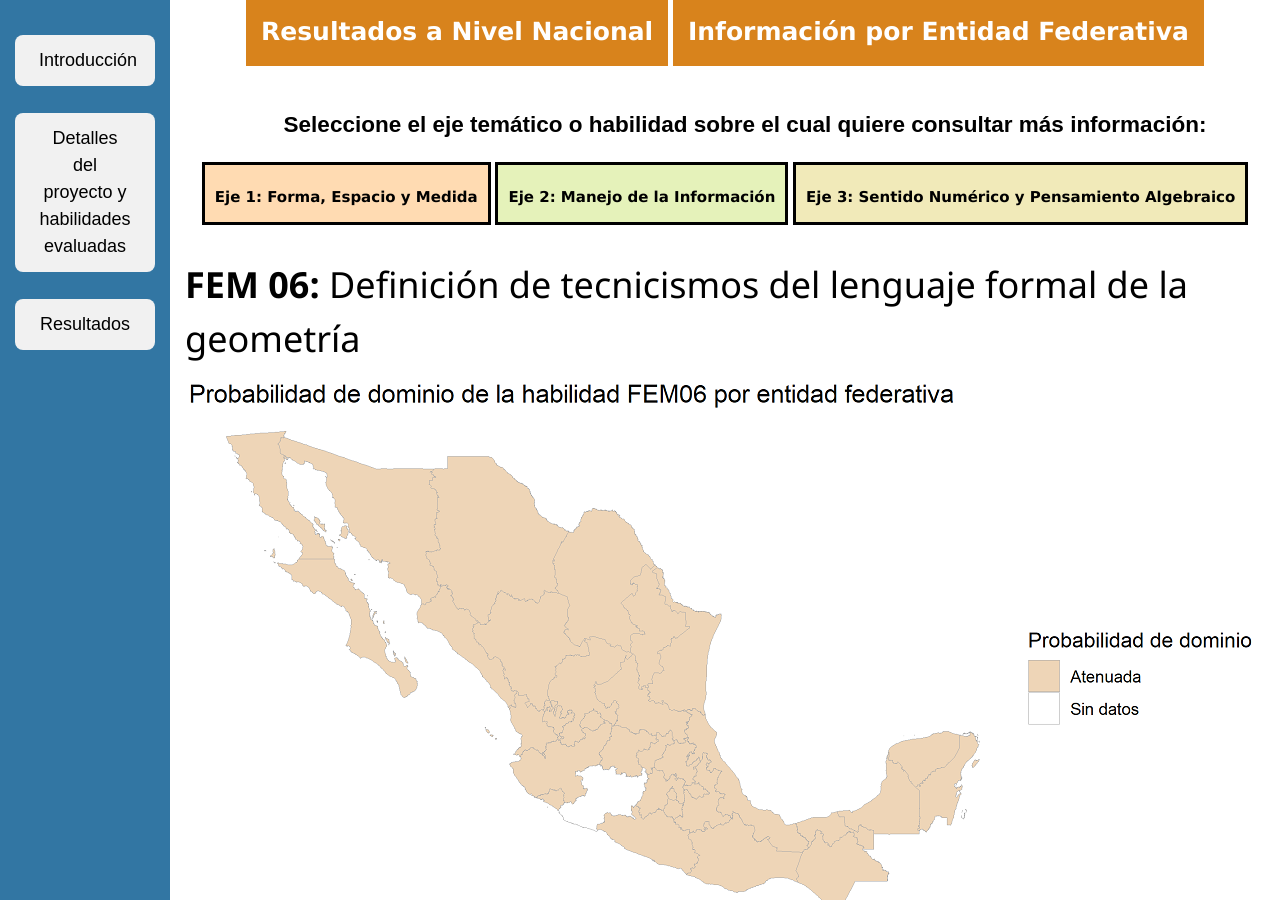
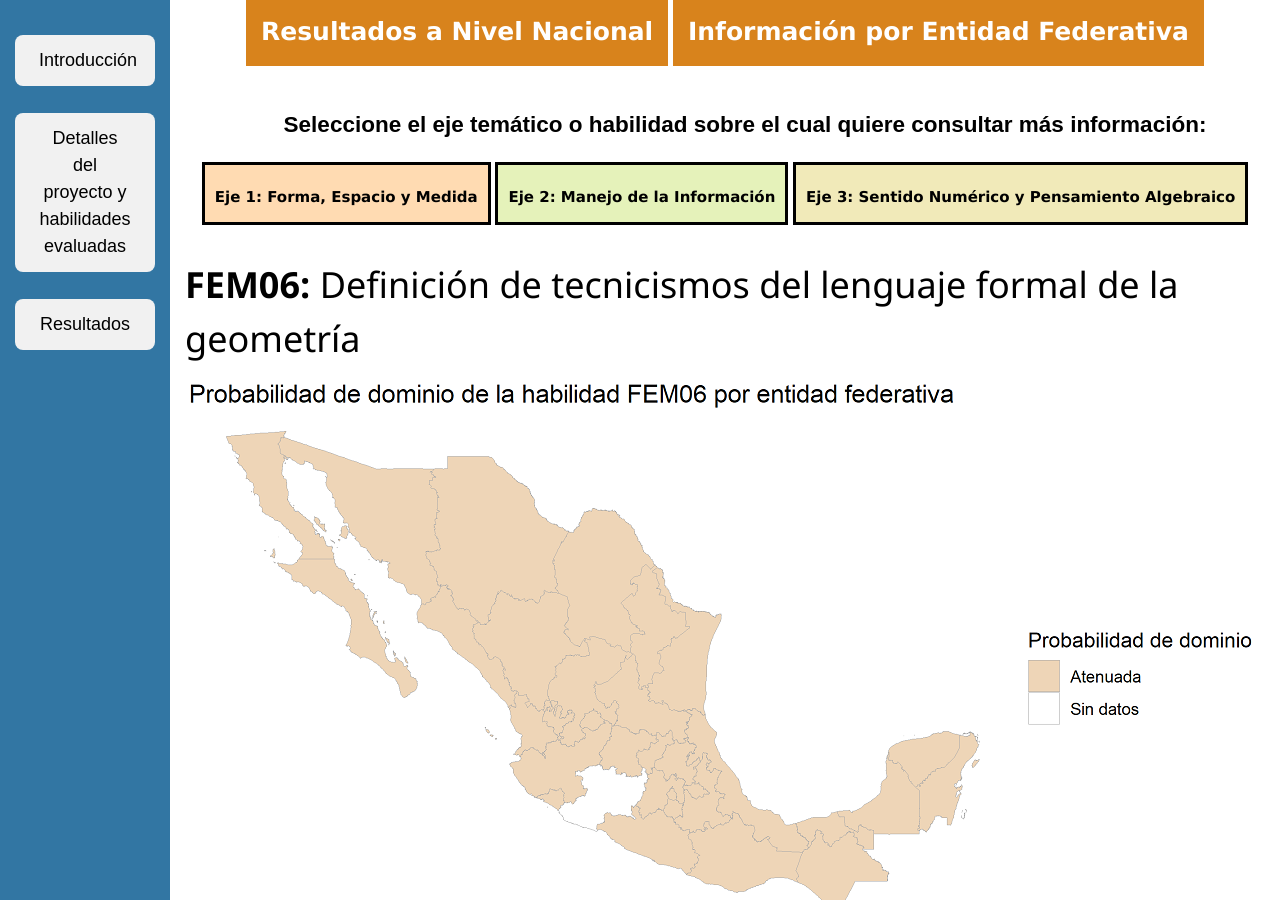
Before and after one commit to rimedie/rimedie.github.io, a Jekyll site: the page built from ProyVisuales/1_Infografia_Feb2019/Heatmaps/FEM06.html, in a window 1280 px wide and 900 px high, scrolled down 600 px. Built offline with Jekyll 4.4.1, drawn with Linux system fonts in a browser that asks for light colours.

Commit message:
Update FEM06.html

```diff
--- a/ProyVisuales/1_Infografia_Feb2019/Heatmaps/FEM06.html
+++ b/ProyVisuales/1_Infografia_Feb2019/Heatmaps/FEM06.html
@@ -4,7 +4,7 @@ title: FEM06
 ---
 <div class="blurb">
 
-	<h1><b>FEM 06:</b> Definición de tecnicismos del lenguaje formal de la geometría</h1>
+	<h1><b>FEM06:</b> Definición de tecnicismos del lenguaje formal de la geometría</h1>
 	<center>
 	<img class="displayed" src="FEM06.png" />
 	</center>
```
